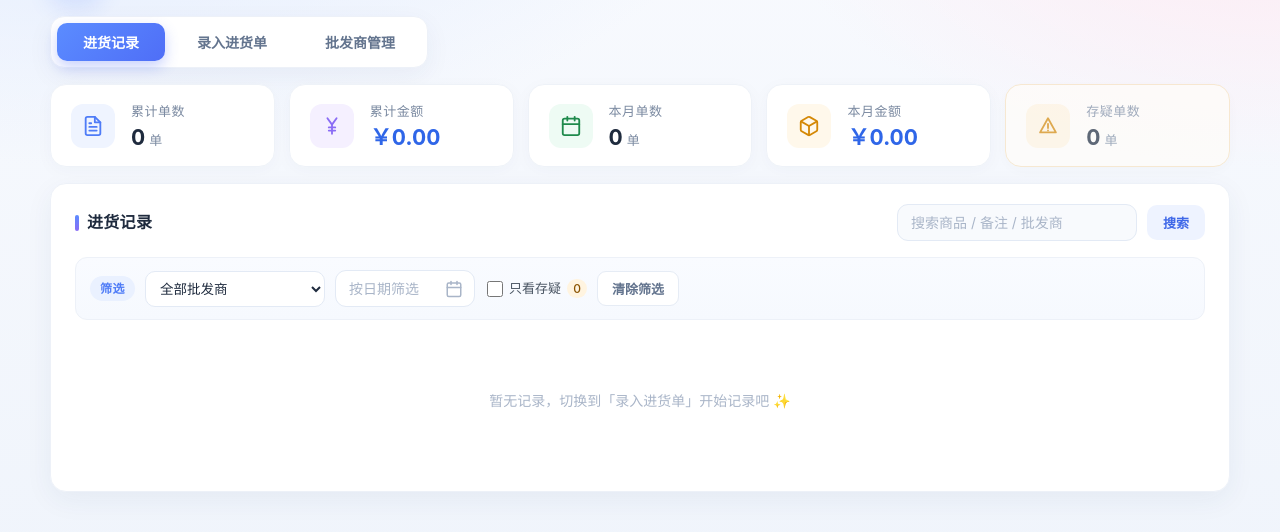
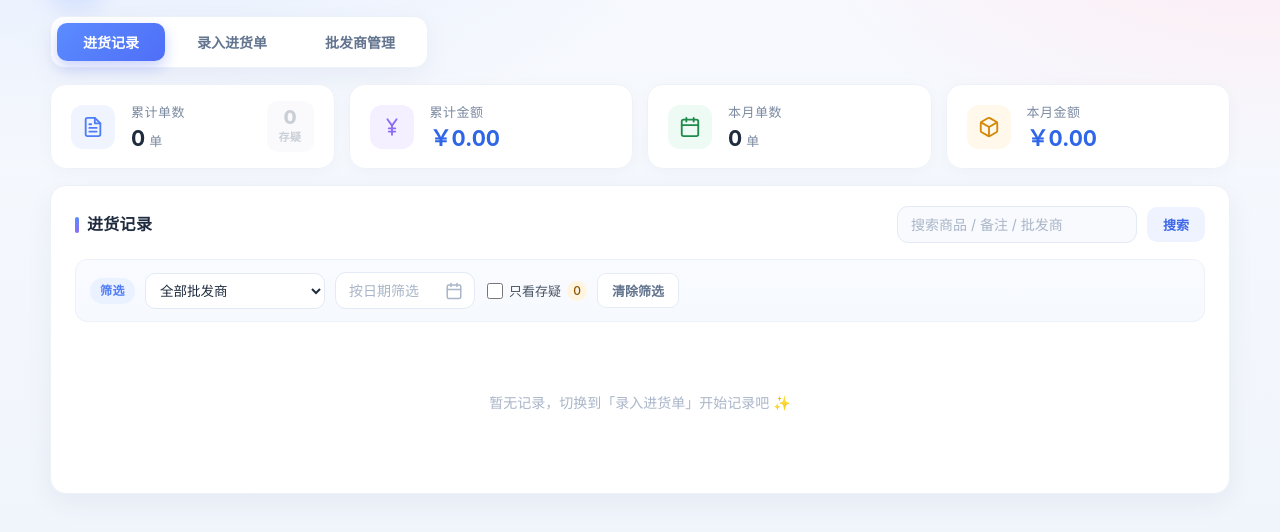
Before and after one commit to edielei/OrderBook, a PHP site: page / in a window 1280 px wide. Shown: the part 86-618 px from the top of the page. Run offline with PHP 8.4, Linux system fonts and the light colour scheme; data that the repository does not hold is empty.

Commit message:
调整：存疑单数并入累计单数卡，小块点击切换筛选并显示选中态

```diff
--- a/index.php
+++ b/index.php
@@ -1116,7 +1116,7 @@ h1{
 .tab-panel.active{display:block;}
 
 /* ---------- 统计卡 ---------- */
-.stats{display:grid;grid-template-columns:repeat(5,1fr);gap:14px;margin-bottom:16px;}
+.stats{display:grid;grid-template-columns:repeat(4,1fr);gap:14px;margin-bottom:16px;}
 .stat{
     background: var(--card); border: 1px solid #eef2f8; border-radius: var(--radius);
     padding: 16px 20px; box-shadow: 0 4px 18px rgba(35,60,110,0.03);
@@ -1135,11 +1135,24 @@ h1{
 .stat-value.money { color: var(--primary-strong); }
 .stat .unit { font-size: 13px; color: var(--muted); margin-left: 4px; font-weight: 500; }
 
-/* 存疑单数：第 5 张统计卡，点一下切换「只看存疑」 */
-.stat-flag{cursor:pointer;background:#fffdf8;border-color:#f7e2bf;}
-.stat-flag .stat-icon{background:#fff4e0;color:#d48806;}
-.stat-flag:hover{border-color:#f2cf96;background:#fff9ef;}
-.stat-flag.is-zero{opacity:.7;}
+/* 累计单数卡右侧的「存疑」小块：点一下切换只看存疑 */
+.stat-flagbox{
+    margin-left:auto; flex:0 0 auto;
+    display:flex; flex-direction:column; align-items:center; justify-content:center;
+    padding:5px 11px; border-radius:10px;
+    border:1px solid transparent; background:#f4f6fa; color:#8b95a5;
+    cursor:pointer; user-select:none;
+    transition:background .15s, border-color .15s, color .15s;
+}
+.stat-flagbox .flagbox-num{font-size:19px; font-weight:800; line-height:1.15; letter-spacing:-.3px;}
+.stat-flagbox .flagbox-label{font-size:11px; font-weight:600; letter-spacing:.5px;}
+.stat-flagbox:hover{background:#eaeff7; border-color:#dfe5ee;}
+.stat-flagbox:focus-visible{outline:2px solid #c7d5f8; outline-offset:2px;}
+.stat-flagbox.is-zero{opacity:.45;}
+/* 已勾选「只看存疑」：琥珀选中态 */
+.stat-flagbox.is-on{background:#fff2dc; border-color:#f2cf96; color:#c07a06;}
+.stat-flagbox.is-on .flagbox-label{color:#d4900c;}
+.stat-flagbox.is-on:hover{background:#ffeccd;}
 
 /* ---------- 卡片 ---------- */
 .card{
@@ -1568,14 +1581,12 @@ mark.hl { background-color: #fff3bf; color: #d48806; padding: 0 2px; border-radi
 }
 /* ---------- 响应式 ---------- */
 @media (max-width:960px){
-    .stats{grid-template-columns:repeat(3,1fr);}
-    .stat-flag{grid-column:span 2;}   /* 3 列布局下第 5 张补满第二行 */
+    .stats{grid-template-columns:repeat(2,1fr);}
 }
 @media (max-width:600px){
     body{padding:22px 12px 34px;}
     .card{padding:16px 16px 20px;}
     .stats{grid-template-columns:1fr;gap:12px;}
-    .stat-flag{grid-column:auto;}
     .stat{padding:16px 20px;}
     .batch-meta{grid-template-columns:1fr;}
     .field-note-full{grid-column:auto;}
@@ -1710,6 +1721,10 @@ mark.hl { background-color: #fff3bf; color: #d48806; padding: 0 2px; border-radi
                     <span class="stat-label">累计单数</span>
                     <strong class="stat-value"><span id="stat-count"><?= $stats['total_count'] ?></span><span class="unit">单</span></strong>
                 </div>
+                <div class="stat-flagbox<?= (int)$stats['flagged_count'] > 0 ? '' : ' is-zero' ?>" id="statFlagBox" tabindex="0" role="button" title="数据存疑，待核对｜点击只看存疑">
+                    <span class="flagbox-num" id="stat-flagged"><?= (int)$stats['flagged_count'] ?></span>
+                    <span class="flagbox-label">存疑</span>
+                </div>
             </div>
             <div class="stat">
                 <div class="stat-icon icon-purple">
@@ -1736,15 +1751,6 @@ mark.hl { background-color: #fff3bf; color: #d48806; padding: 0 2px; border-radi
                 <div class="stat-content">
                     <span class="stat-label">本月金额</span>
                     <strong class="stat-value money">￥<span id="stat-month-amount"><?= $stats['month_amount'] ?></span></strong>
-                </div>
-            </div>
-            <div class="stat stat-flag<?= (int)$stats['flagged_count'] > 0 ? '' : ' is-zero' ?>" id="statFlagCard" tabindex="0" role="button" title="点击切换只看存疑">
-                <div class="stat-icon">
-                    <svg viewBox="0 0 24 24" fill="none" stroke="currentColor" stroke-width="2" stroke-linecap="round" stroke-linejoin="round"><path d="M12 3.6l8.6 15.4H3.4z"></path><line x1="12" y1="9.6" x2="12" y2="14.2"></line><line x1="12" y1="16.8" x2="12" y2="16.9"></line></svg>
-                </div>
-                <div class="stat-content">
-                    <span class="stat-label">存疑单数</span>
-                    <strong class="stat-value"><span id="stat-flagged"><?= (int)$stats['flagged_count'] ?></span><span class="unit">单</span></strong>
                 </div>
             </div>
         </div>
@@ -2166,7 +2172,7 @@ mark.hl { background-color: #fff3bf; color: #d48806; padding: 0 2px; border-radi
     const statMonthCount  = $('stat-month-count');
     const statMonthAmount = $('stat-month-amount');
     const statFlagged     = $('stat-flagged');
-    const statFlagCard    = $('statFlagCard');
+    const statFlagBox     = $('statFlagBox');
 
     /* ============================================================
        5. 筛选条件：日期 / 批发商 / 条件标签
@@ -2233,21 +2239,26 @@ mark.hl { background-color: #fff3bf; color: #d48806; padding: 0 2px; border-radi
     });
 
     on(shopFilter, 'change', () => refreshList(1));
-    on(flagFilter, 'change', () => refreshList(1));
-
-    /* 点「存疑单数」卡 → 切换「只看存疑」 */
+    on(flagFilter, 'change', () => { syncFlagBox(); refreshList(1); });
+
+    /* 「累计单数」卡右侧的存疑小块：点一下切换「只看存疑」，勾选态换样式 */
+    function syncFlagBox() {
+        if (!statFlagBox) return;
+        statFlagBox.classList.toggle('is-on', !!(flagFilter && flagFilter.checked));
+    }
     function toggleFlagFilter() {
         if (!flagFilter) return;
         flagFilter.checked = !flagFilter.checked;
         flagFilter.dispatchEvent(new Event('change', { bubbles: true }));
         scrollToPanel('list');
     }
-    if (statFlagCard) {
-        statFlagCard.addEventListener('click', toggleFlagFilter);
-        statFlagCard.addEventListener('keydown', (e) => {
+    if (statFlagBox) {
+        statFlagBox.addEventListener('click', toggleFlagFilter);
+        statFlagBox.addEventListener('keydown', (e) => {
             if (e.key === 'Enter' || e.key === ' ') { e.preventDefault(); toggleFlagFilter(); }
         });
     }
+    syncFlagBox();
 
     /* 已生效的筛选条件 → 可单独移除的小标签 */
     function clearDateFilter() {
@@ -2284,6 +2295,7 @@ mark.hl { background-color: #fff3bf; color: #d48806; padding: 0 2px; border-radi
         if (shopFilter) shopFilter.value = '';
         if (flagFilter) flagFilter.checked = false;
         clearDateFilter();
+        syncFlagBox();
         refreshList(1);
     });
 
@@ -3493,7 +3505,7 @@ mark.hl { background-color: #fff3bf; color: #d48806; padding: 0 2px; border-radi
             if (statMonthAmount) statMonthAmount.textContent = d.month_amount;
             if (flagCount)       flagCount.textContent       = d.flagged_count;
             if (statFlagged)     statFlagged.textContent     = d.flagged_count;
-            if (statFlagCard)    statFlagCard.classList.toggle('is-zero', !(d.flagged_count > 0));
+            if (statFlagBox)     statFlagBox.classList.toggle('is-zero', !(d.flagged_count > 0));
         } catch (err) { /* 统计失败不影响主流程 */ }
     }
 
```
Also changed, not shown: readme.md.
